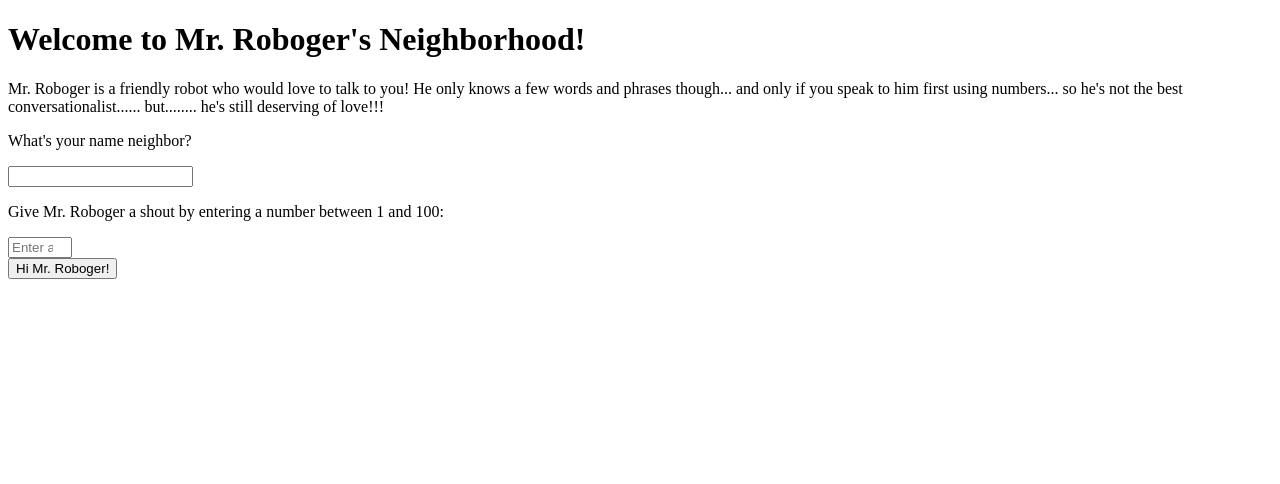
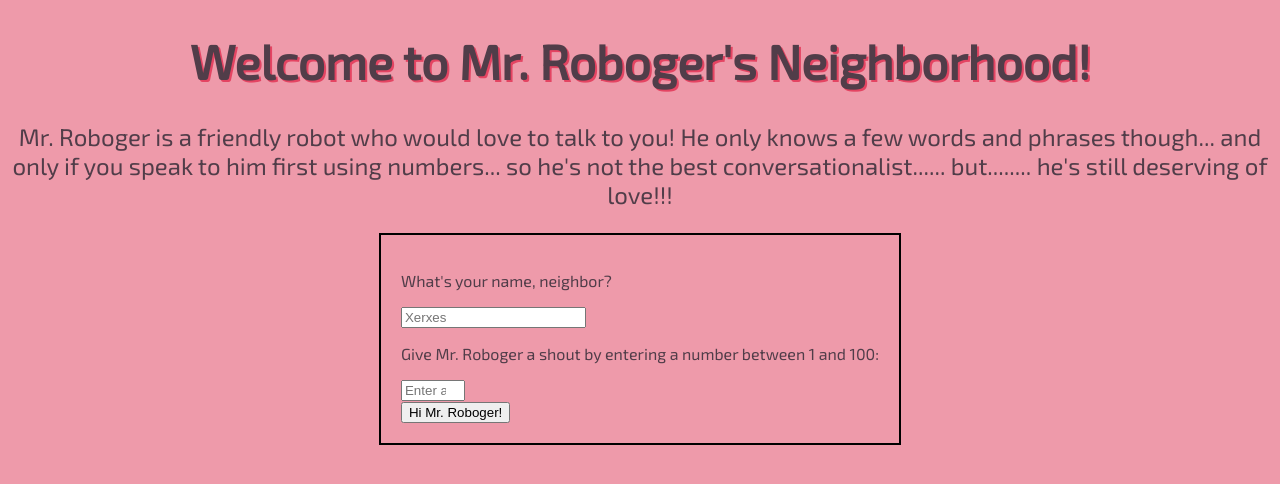
Before and after one commit to iamalion/mr-robogers-neighborhood, a plain HTML site: page index.html in a window 1280 px wide. Drawn offline with Linux system fonts and the light colour scheme.

Commit message:
Begin styling

```diff
--- a/css/styles.css
+++ b/css/styles.css
@@ -0,0 +1,27 @@
+body {
+    background-color: #EE9AAA;
+    font-family: 'Exo 2', sans-serif;
+    color: #513D49;
+}
+h1 {
+    text-align: center;
+    font-size: 3em;
+    text-shadow: 2px 2px #E44462;
+}
+#intro {
+    text-align: center;
+    font-size: 1.5em;
+}
+#formDiv {
+    display: block;
+    text-align: center;
+}
+form {
+    display: inline-block;
+    margin-left: auto;
+    margin-right: auto;
+    text-align: left;
+    border: 2px solid black;
+    padding: 20px;
+
+}
--- a/index.html
+++ b/index.html
@@ -2,18 +2,24 @@
 <html lang="en">
 <head>
     <meta charset="UTF-8">
+    <link rel="preconnect" href="https://fonts.googleapis.com">
+    <link rel="preconnect" href="https://fonts.gstatic.com" crossorigin>
+    <link href="https://fonts.googleapis.com/css2?family=Exo+2&display=swap" rel="stylesheet">
     <link href="css/styles.css" rel="stylesheet" type="text/css">
+
     <script src="js/scripts.js"></script>
     <title>Mr. Roboger's Neighborhood</title>
 </head>
 <body>
+    <div class="intro">
+        <h1>Welcome to Mr. Roboger's Neighborhood!</h1>
+        <p id="intro">Mr. Roboger is a friendly robot who would love to talk to you! He only knows a few words and phrases though... and only if you speak to him first using numbers... so he's not the best conversationalist...... but........ he's still deserving of love!!!</p>
+    </div>
     <div id="formDiv">
-        <h1>Welcome to Mr. Roboger's Neighborhood!</h1>
-        <p>Mr. Roboger is a friendly robot who would love to talk to you! He only knows a few words and phrases though... and only if you speak to him first using numbers... so he's not the best conversationalist...... but........ he's still deserving of love!!!</p>
         <form id="formID">
-            <p>What's your name neighbor?</p>
-            <input type="text" id="nameFromForm">
-            <p>Give Mr. Roboger a shout by entering a number between 1 and 100:</p>
+            <p class="formPara">What's your name, neighbor?</p>
+            <input type="text" id="nameFromForm" placeholder="Xerxes">
+            <p class="formPara">Give Mr. Roboger a shout by entering a number between 1 and 100:</p>
             <input type="number" min="0" max="100" placeholder="Enter a number"><br />
             <button type="submit" id="buttonID">Hi Mr. Roboger!</button>
         </form>
```
